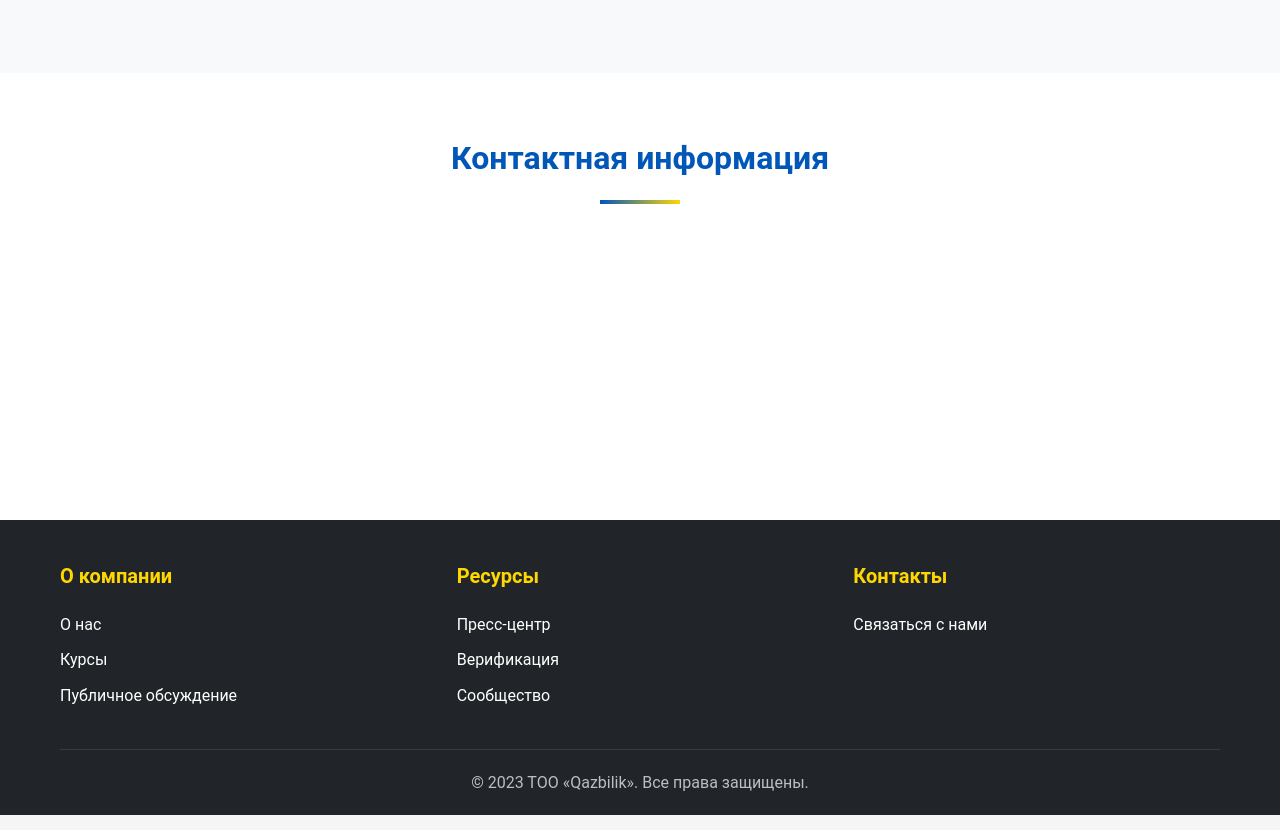
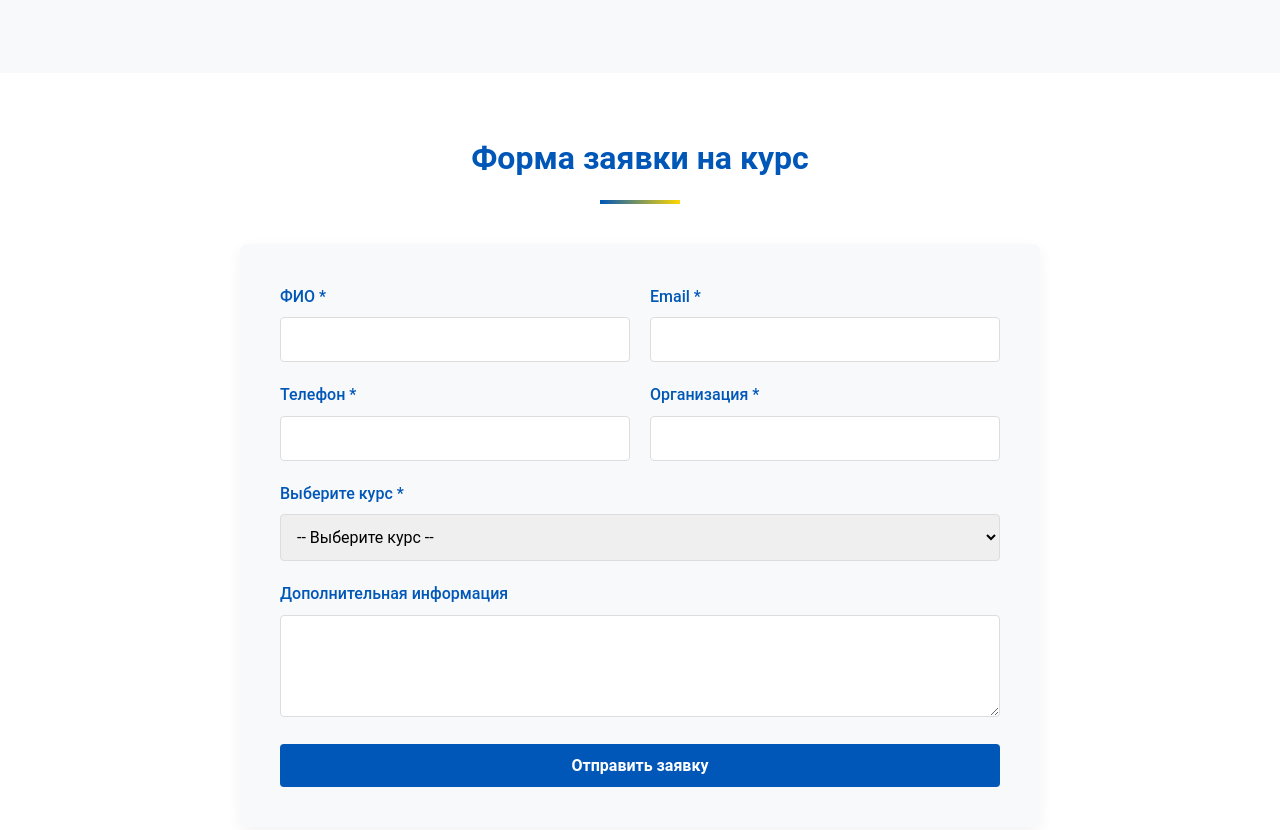
Before and after one commit to medindnd/Qazbilik, a plain HTML site: page index.html in a window 1280 px wide. Shown: the part 6160-6990 px from the top of the page. Drawn offline with Linux system fonts and the light colour scheme.

Commit message:
index.html

```diff
--- a/index.html
+++ b/index.html
@@ -662,6 +662,80 @@
             color: var(--dark-color);
         }
 
+        /* Application Form Section */
+        .application-form {
+            padding: 60px 0;
+            background-color: white;
+        }
+
+        .form-container {
+            max-width: 800px;
+            margin: 0 auto;
+            background-color: var(--light-color);
+            padding: 40px;
+            border-radius: 8px;
+            box-shadow: 0 5px 15px rgba(0, 0, 0, 0.05);
+        }
+
+        .form-group {
+            margin-bottom: 20px;
+        }
+
+        .form-group label {
+            display: block;
+            margin-bottom: 8px;
+            font-weight: 500;
+            color: var(--primary-color);
+        }
+
+        .form-group input,
+        .form-group select,
+        .form-group textarea {
+            width: 100%;
+            padding: 12px;
+            border: 1px solid #ddd;
+            border-radius: 4px;
+            font-size: 16px;
+            transition: var(--transition);
+        }
+
+        .form-group input:focus,
+        .form-group select:focus,
+        .form-group textarea:focus {
+            border-color: var(--primary-color);
+            outline: none;
+            box-shadow: 0 0 0 3px rgba(0, 87, 184, 0.1);
+        }
+
+        .form-row {
+            display: flex;
+            gap: 20px;
+        }
+
+        .form-row .form-group {
+            flex: 1;
+        }
+
+        .submit-btn {
+            background-color: var(--primary-color);
+            color: white;
+            border: none;
+            padding: 12px 30px;
+            border-radius: 4px;
+            font-size: 16px;
+            font-weight: bold;
+            cursor: pointer;
+            transition: var(--transition);
+            display: block;
+            width: 100%;
+        }
+
+        .submit-btn:hover {
+            background-color: #004494;
+            transform: translateY(-2px);
+            box-shadow: 0 5px 15px rgba(0, 0, 0, 0.1);
+        }
+
         /* Contact Section */
         .contact {
             padding: 60px 0;
@@ -837,6 +911,11 @@
             .step-number::after {
                 display: none;
             }
+
+            .form-row {
+                flex-direction: column;
+                gap: 0;
+            }
         }
 
         @media (max-width: 768px) {
@@ -886,6 +965,10 @@
             .community-content {
                 padding: 20px;
             }
+
+            .form-container {
+                padding: 20px;
+            }
         }
     </style>
 </head>
@@ -920,7 +1003,7 @@
             <p>Профессиональная образовательная организация, осуществляющая деятельность по повышению квалификации педагогических работников</p>
             <div>
                 <a href="#about" class="btn">Узнать больше</a>
-                <a href="#programs" class="btn btn-secondary">Записаться на курс</a>
+                <a href="#application-form" class="btn btn-secondary">Записаться на курс</a>
             </div>
         </div>
     </section>
@@ -1010,7 +1093,7 @@
                     <p><strong>Количество часов:</strong> 80 ак.ч.</p>
                     <p>Инновационные подходы и образовательные технологии для современных педагогов.</p>
                     <p><strong>Программа курса:</strong> <a href="https://docs.google.com/document/d/1DZt-sywYUyktr5HCWROZpOozGT4TcpJ2/edit?usp=sharing&ouid=100186792962275972048&rtpof=true&sd=true" target="_blank" class="btn">Ознакомиться с программой</a></p>
-                    <a href="#contact" class="btn">Записаться на курс</a>
+                    <a href="#application-form" class="btn">Записаться на курс</a>
                 </div>
 
                 <div class="program-card">
@@ -1018,7 +1101,7 @@
                     <p><strong>Количество часов:</strong> 80 ак.ч.</p>
                     <p>Современные методы профориентации с использованием цифровых технологий.</p>
                     <p><strong>Программа курса:</strong> <a href="https://docs.google.com/document/d/1CwPQyk6oPY3mWNo4qXP8xdesJmwZTUw8/edit?usp=sharing&ouid=100186792962275972048&rtpof=true&sd=true" target="_blank" class="btn">Ознакомиться с программой</a></p>
-                    <a href="#contact" class="btn">Записаться на курс</a>
+                    <a href="#application-form" class="btn">Записаться на курс</a>
                 </div>
 
                 <div class="program-card">
@@ -1026,7 +1109,7 @@
                     <p><strong>Количество часов:</strong> 36/72/80 ак.ч. (на выбор)</p>
                     <p>Новые методы, технологии и перспективы для воспитателей дошкольных организаций.</p>
                     <p><strong>Программа курса:</strong> <a href="https://docs.google.com/document/d/1H_Yj_y1DBNhCXebj8X-vwFrtcg-zOHO5/edit?usp=sharing&ouid=100186792962275972048&rtpof=true&sd=true" target="_blank" class="btn">Ознакомиться с программой</a></p>
-                    <a href="#contact" class="btn">Записаться на курс</a>
+                    <a href="#application-form" class="btn">Записаться на курс</a>
                 </div>
             </div>
 
@@ -1182,6 +1265,55 @@
         </div>
     </section>
 
+    <!-- Application Form Section -->
+    <section id="application-form" class="application-form">
+        <div class="container">
+            <h2 class="section-title">Форма заявки на курс</h2>
+            <div class="form-container">
+                <form id="course-application">
+                    <div class="form-row">
+                        <div class="form-group">
+                            <label for="full-name">ФИО *</label>
+                            <input type="text" id="full-name" name="full-name" required>
+                        </div>
+                        <div class="form-group">
+                            <label for="email">Email *</label>
+                            <input type="email" id="email" name="email" required>
+                        </div>
+                    </div>
+
+                    <div class="form-row">
+                        <div class="form-group">
+                            <label for="phone">Телефон *</label>
+                            <input type="tel" id="phone" name="phone" required>
+                        </div>
+                        <div class="form-group">
+                            <label for="organization">Организация *</label>
+                            <input type="text" id="organization" name="organization" required>
+                        </div>
+                    </div>
+
+                    <div class="form-group">
+                        <label for="course">Выберите курс *</label>
+                        <select id="course" name="course" required>
+                            <option value="">-- Выберите курс --</option>
+                            <option value="ai-history">Применение искусственного интеллекта в преподавании истории</option>
+                            <option value="digital-tools">Цифровые инструменты и ИИ в работе педагога-профориентатора</option>
+                            <option value="ai-preschool">Искусственный интеллект в дошкольном образовании</option>
+                        </select>
+                    </div>
+
+                    <div class="form-group">
+                        <label for="message">Дополнительная информация</label>
+                        <textarea id="message" name="message" rows="4"></textarea>
+                    </div>
+
+                    <button type="submit" class="submit-btn">Отправить заявку</button>
+                </form>
+            </div>
+        </div>
+    </section>
+
     <!-- Contact Section -->
     <section id="contact" class="contact">
         <div class="container">
@@ -1240,6 +1372,7 @@
                     <h3>Контакты</h3>
                     <ul>
                         <li><a href="#contact">Связаться с нами</a></li>
+                        <li><a href="#application-form">Записаться на курс</a></li>
                     </ul>
                 </div>
             </div>
@@ -1334,6 +1467,16 @@
                 });
             }
 
+            // Form submission
+            const applicationForm = document.getElementById('course-application');
+            if(applicationForm) {
+                applicationForm.addEventListener('submit', function(e) {
+                    e.preventDefault();
+                    alert('Ваша заявка успешно отправлена! Мы свяжемся с вами в ближайшее время.');
+                    this.reset();
+                });
+            }
+
             // Smooth scrolling for anchor links
             document.querySelectorAll('a[href^="#"]').forEach(anchor => {
                 anchor.addEventListener('click', function (e) {
```
